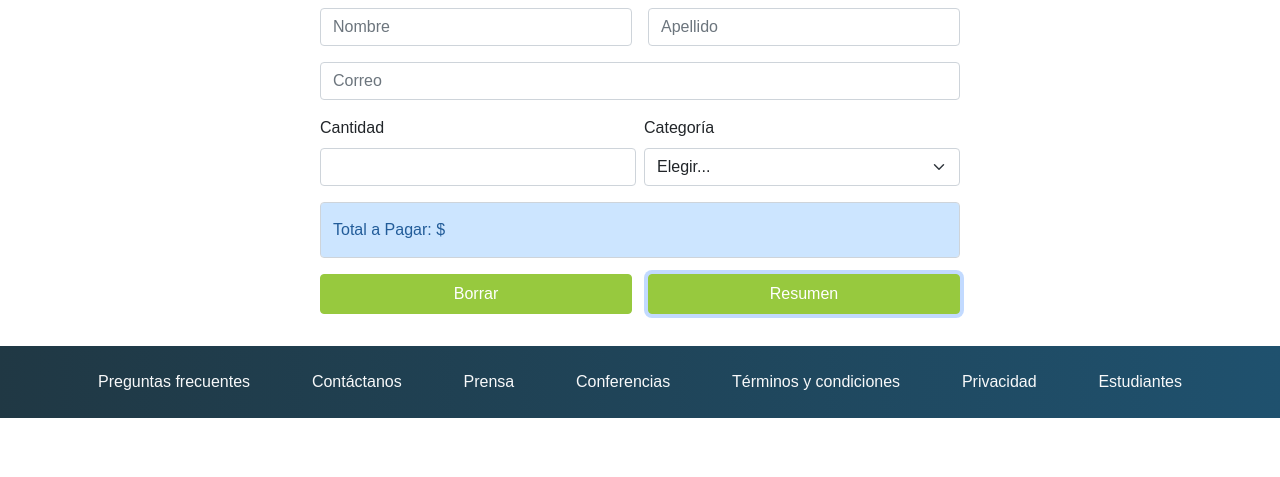
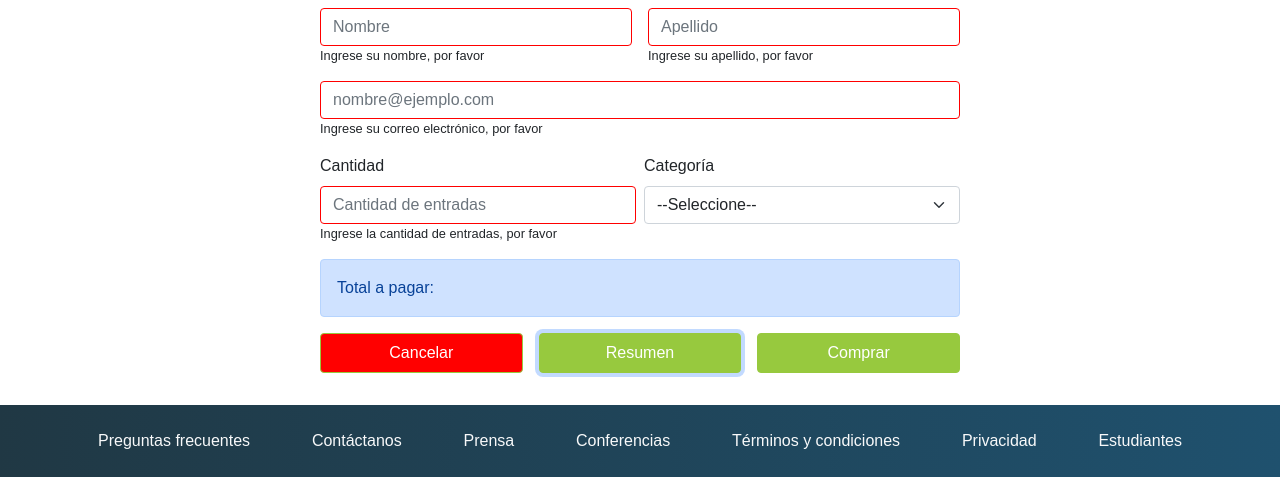
Before and after one commit to aagusvelazquez/ConfBsAs, a plain HTML site: page pages/tickets.html in a window 1280 px wide. Both pictures are taken after a click on the button "Resumen". Shown: the part 385-862 px from the top of the page. Before the commit the page ends 803 px from the top, so only its background shows below. Drawn offline with nearby package versions, Linux system fonts and the light colour scheme.

Commit message:
Modifiqué el archivo tickets.html y sus respectivos estilos. Cree la carpeta JS y su archivo main.js donde se encuentran las funciones para validar los datos del formulario y arrojar el costo de las entradas al presionar el boton de 'Resumen'.

```diff
--- a/css/tickets.css
+++ b/css/tickets.css
@@ -89,6 +89,44 @@
     list-style: none;
     margin-top: .7em;
 }
+#nombreVacio,
+#nombreError,
+#apellidoVacio,
+#apellidoError,
+#correoVacio,
+#correoError,
+#cantVacio {
+    display: none;
+    font-size: 0.8em;
+}
+#nombreVacio.visible {
+    display: block;
+}
+#nombreError.visible {
+    display: block;
+}
+#apellidoVacio.visible {
+    display: block;
+}
+#apellidoError.visible {
+    display: block;
+}
+#correoVacio.visible {
+    display: block;
+}
+#correoError.visible {
+    display: block;
+}
+#cantVacio.visible {
+    display: block;
+}
+input.invalido {
+    border-color: red;
+}
+#totalPagar {
+    display: inline-block;
+    font-weight: bold;
+}
 .total-pagar {
     background-color: #cce5ff !important;
     color: #225c99 !important;
@@ -105,6 +143,9 @@
     width: 100%;
     height: 2.5em;
     padding: .5em 2em;
+}
+.cancelar {
+    background-color: red !important;
 }
 
 /* Pie de Pagina */
--- /dev/null
+++ b/js/main.js
@@ -0,0 +1,77 @@
+function resumen() {
+    var nombre = document.getElementById('nombre');
+    var apellido = document.getElementById('apellido');
+    var correo = document.getElementById('email');
+    var nombreVacio = document.getElementById('nombreVacio');
+    var apellidoVacio = document.getElementById('apellidoVacio');
+    var correoVacio = document.getElementById('correoVacio');
+
+    if (!nombre.value) {
+        nombreVacio.classList.add('visible');
+        nombre.classList.add('invalido');
+        nombreVacio.setAttribute('aria-hidden', false);
+        nombreVacio.setAttribute('aria-invalid', true);
+    }else{
+        nombreVacio.classList.add('invisible');
+        nombre.classList.remove("invalido");
+        nombreVacio.setAttribute('aria-hidden', true);
+        nombreVacio.setAttribute('aria-invalid', true);
+    }
+
+    if (!apellido.value) {
+        apellidoVacio.classList.add('visible');
+        apellido.classList.add('invalido');
+        apellidoVacio.setAttribute('aria-hidden', false);
+        apellidoVacio.setAttribute('aria-invalid', true);
+    }else{
+        apellidoVacio.classList.add('invisible');
+        apellido.classList.remove("invalido");
+        apellidoVacio.setAttribute('aria-hidden', true);
+        apellidoVacio.setAttribute('aria-invalid', true);
+    }
+
+    if (!correo.value) {
+        correoVacio.classList.add('visible');
+        correo.classList.add('invalido');
+        correoVacio.setAttribute('aria-hidden', false);
+        correoVacio.setAttribute('aria-invalid', true);
+    }else{
+        correoVacio.classList.add('invisible');
+        correo.classList.remove("invalido");
+        correoVacio.setAttribute('aria-hidden', true);
+        correoVacio.setAttribute('aria-invalid', true);
+    }
+
+    var cant = document.getElementById('cantidad');
+    var cantVacio = document.getElementById('cantVacio');
+    var cat = document.getElementById('categoria');
+
+    if (cat.value == 0) {
+        resumenTotal = (200*0.2)*cant.value;
+        document.getElementById('totalPagar').innerHTML = `$${resumenTotal}`;
+    } else if (cat.value == 1) {
+        resumenTotal = (200*0.5)*cant.value;
+        document.getElementById('totalPagar').innerHTML = `$${resumenTotal}`;
+    } else if (cat.value == 2) {
+        resumenTotal = (200*0.85)*cant.value;
+        document.getElementById('totalPagar').innerHTML = `$${resumenTotal}`;
+    }else if (cat.value == 3) {
+        resumenTotal = 200*cant.value;
+        document.getElementById('totalPagar').innerHTML = `$${resumenTotal}`;
+    }
+
+    if (!cant.value) {
+        cantVacio.classList.add('visible');
+        cant.classList.add('invalido');
+        cantVacio.setAttribute('aria-hidden', false);
+        cantVacio.setAttribute('aria-invalid', true);
+    }else{
+        cantVacio.classList.add('invisible');
+        cant.classList.remove("invalido");
+        cantVacio.setAttribute('aria-hidden', true);
+        cantVacio.setAttribute('aria-invalid', true);
+    }
+}
+
+const btnClick = document.getElementById('btnResumen');
+btnClick.addEventListener('click', resumen);
--- a/pages/tickets.html
+++ b/pages/tickets.html
@@ -48,7 +48,7 @@
     <section>
       <div class="tickets">
         <div class="form-compra">
-          <!-- Informacion de entrads -->
+          <!-- Informacion de entradas -->
           <div class="row justify-content-center">
             <div class="col-md-11">
               <div class="row row-cols-1 row-cols-md-3 g-4">
@@ -95,43 +95,68 @@
               <!-- Nombre y Apellido -->
               <div class="row g-3">
                 <div class="col-12 col-md-6">
-                  <input type="text" class="form-control" placeholder="Nombre" aria-label="">
+                  <input type="text" class="form-control" placeholder="Nombre" id="nombre" required>
+                  <span role="alert" id="nombreVacio" aria-hidden="true">
+                    Ingrese su nombre, por favor
+                  </span>
+                  <span role="alert" id="nombreError" aria-hidden="true">
+                    Ingrese un nombre válido, por favor
+                  </span>
                 </div>
                 <div class="col-12 col-md-6">
-                  <input type="text" class="form-control" placeholder="Apellido" aria-label="">
+                  <input type="text" class="form-control" placeholder="Apellido" id="apellido" required>
+                  <span role="alert" id="apellidoVacio" aria-hidden="true">
+                    Ingrese su apellido, por favor
+                  </span>
+                  <span role="alert" id="apellidoError" aria-hidden="true">
+                    Ingrese un apellido válido, por favor
+                  </span>
                 </div>
               </div>
               <!-- Correo -->
               <div class="mb-3 my-3">
-                <input type="email" class="form-control" id="" placeholder="Correo">
+                <input type="email" class="form-control" id="email" placeholder="nombre@ejemplo.com" required>
+                <span role="alert" id="correoVacio" aria-hidden="true">
+                  Ingrese su correo electrónico, por favor
+                </span>
+                <span role="alert" id="correoError" aria-hidden="true">
+                  Ingrese un correo válido, por favor
+                </span>
               </div>
               <!-- Cantidad y Categoría -->
               <div class="row g-2">
                 <div class="col-12 col-md-6">
-                  <label for="" class="form-label">Cantidad</label>
-                  <input type="text" class="form-control" id="">
+                  <label for="cantidad" class="form-label">Cantidad</label>
+                  <input type="text" class="form-control" id="cantidad" placeholder="Cantidad de entradas" required>
+                  <span role="alert" id="cantVacio" aria-hidden="true">
+                    Ingrese la cantidad de entradas, por favor
+                  </span>
                 </div>
                 <div class="col-12 col-md-6">
-                  <label for="" class="form-label">Categoría</label>
-                  <select id="" class="form-select">
-                    <option selected>Elegir...</option>
-                    <option value="">Estudiante</option>
-                    <option value="">Trainee</option>
-                    <option value="">Junior</option>
+                  <label for="categoria" class="form-label">Categoría</label>
+                  <select id="categoria" class="form-select" required>
+                    <option selected="">--Seleccione--</option>
+                    <option value="0">Estudiante</option>
+                    <option value="1">Trainee</option>
+                    <option value="2">Junior</option>
+                    <option value="3">Sin categoría</option>
                   </select>
                 </div>
               </div>
               <!-- Total a pagar -->
-              <div class="mb-3 my-3">
-                <input type="text" class="total-pagar form-control" id="" value="Total a Pagar: $">
+              <div class="alert alert-primary mb-3 my-3" role="alert">
+                Total a pagar: <span id="totalPagar"></span>
               </div>
               <!-- Botones -->
               <div class="row g-3">
-                <div class="col-12 col-md-6">
-                  <button class="btn btn-compra" type="button">Borrar</button>
+                <div class="col-4">
+                  <button class="btn btn-compra cancelar" type="reset" id="btnClear">Cancelar</button>
                 </div>
-                <div class="col-12 col-md-6">
-                  <button class="btn btn-compra" type="button">Resumen</button>
+                <div class="col-4">
+                  <button class="btn btn-compra" type="button" id="btnResumen">Resumen</button>
+                </div>
+                <div class="col-4">
+                  <button class="btn btn-compra" type="reset" id="btnConfirmar">Comprar</button>
                 </div>
               </div>
             </form>
@@ -169,7 +194,7 @@
     </div>
   </footer>
 
-
+  <script src="../js/main.js"></script>
   <script src="https://cdn.jsdelivr.net/npm/@popperjs/core@2.11.6/dist/umd/popper.min.js"
     integrity="sha384-oBqDVmMz9ATKxIep9tiCxS/Z9fNfEXiDAYTujMAeBAsjFuCZSmKbSSUnQlmh/jp3" crossorigin="anonymous">
   </script>
```
